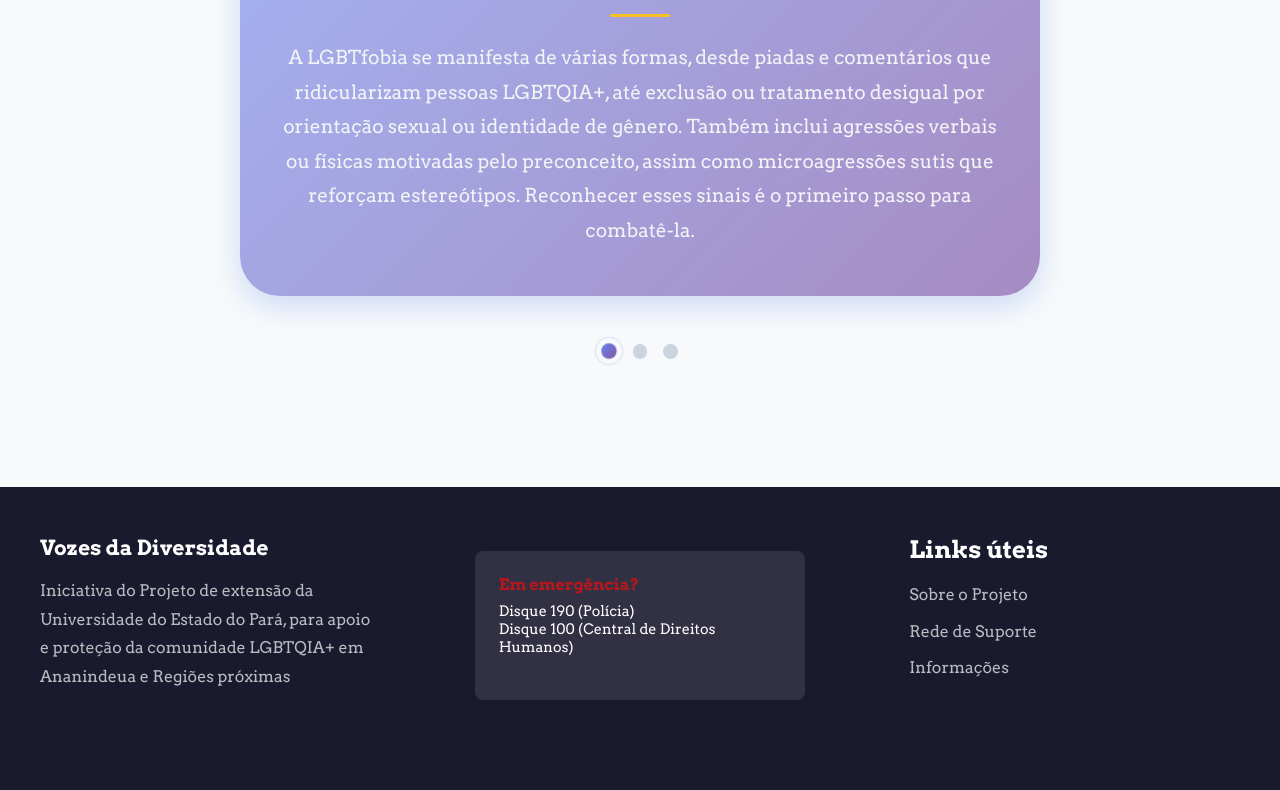
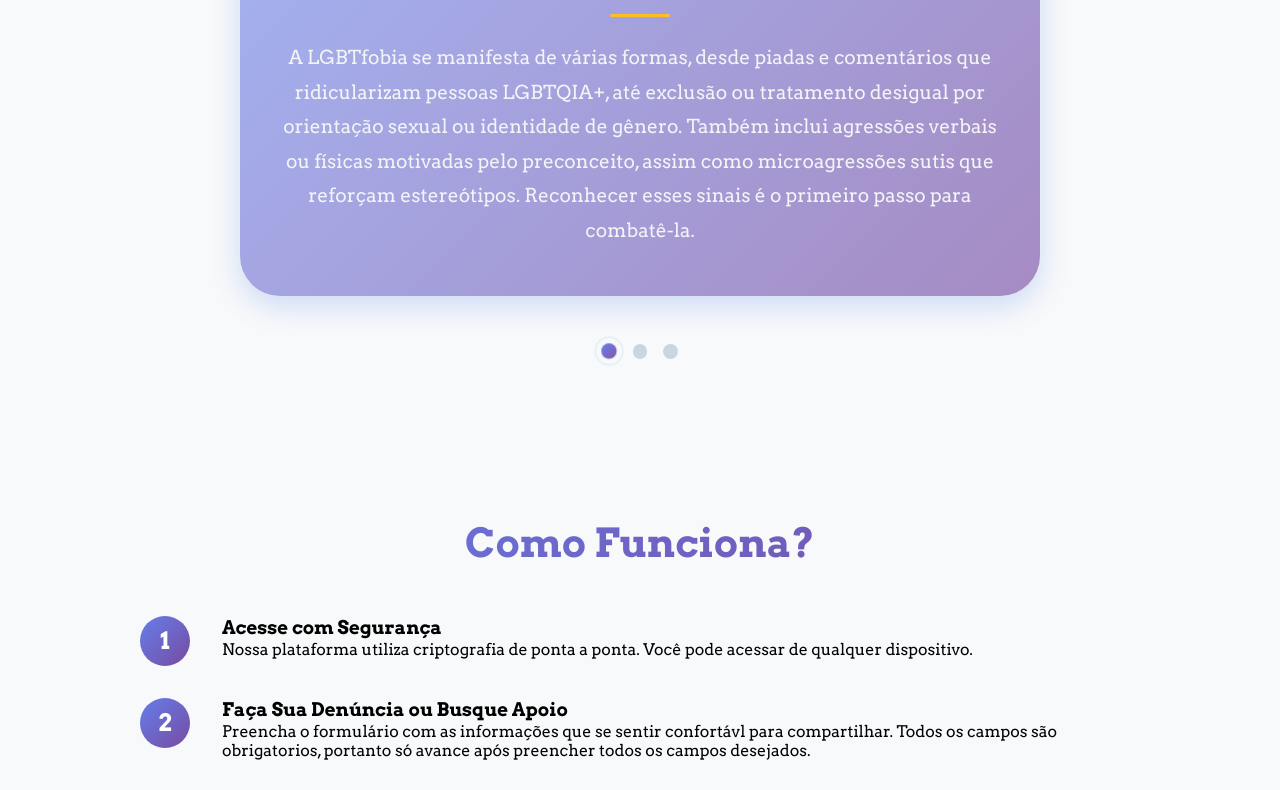
Before and after one commit to thaylanbf1/Vozes-da-Diversidade, a React (Vite) app in the folder vozes-diversidade/: page / in a window 1280 px wide. Shown: the part 4130-4920 px from the top of the page. Built offline with nearby package versions, Linux system fonts and the light colour scheme; a web font is replaced by a local one.

Commit message:
Adicionando componente e modificações na responsividade

```diff
--- a/vozes-diversidade/src/App.jsx
+++ b/vozes-diversidade/src/App.jsx
@@ -7,6 +7,7 @@ import Sobre from './components/Sobre/Sobre';
 import Form from './components/Form/Form';
 import Footer from './components/Footer/Footer';
 import Infos from './components/Infos/Infos';
+import HowItWorks from './components/HowItWorks/HowItWorks';
 
 
 
@@ -22,6 +23,7 @@ function App() {
             <Sobre />
             <Support />
             <Infos />
+            <HowItWorks />
 
           </>
         );
@@ -34,6 +36,7 @@ function App() {
           <>
             <Support />
             <Infos />
+            <HowItWorks />
           </>
         );
         case 'report':
@@ -47,6 +50,7 @@ function App() {
             <Sobre />
             <Support />
             <Infos />
+            <HowItWorks />
           </>
         );
     }
--- /dev/null
+++ b/vozes-diversidade/src/components/HowItWorks/HowItWorks.css
@@ -0,0 +1,69 @@
+.how-it-works{
+    padding: 5rem 2rem;
+}
+
+.how-container{
+    max-width: 1000px;
+    margin: 0 auto;
+}
+
+.how-it-works h2{
+    font-size: 2.5rem;
+    text-align: center;
+    margin-bottom: 3rem;
+    background: linear-gradient(135deg, #667eea 0%, #764ba2 100%);
+    color: transparent;
+    background-clip: text;
+}
+
+.steps{
+    display: flex;
+    flex-direction: column;
+    gap: 2rem;
+}
+
+.step{
+    display: flex;
+    gap: 2rem;
+    align-items: flex-start;
+}
+
+.step-number{
+    min-width: 50px;
+    height: 50px;
+    background: linear-gradient(135deg, #667eea 0%, #764ba2 100%);
+    color: white;
+    border-radius: 50%;
+    display: flex;
+    align-items: center;
+    justify-content: center;
+    font-size: 1.5rem;
+    font-weight: bold;
+    flex-shrink: 0;
+}
+
+.step-content h3{
+    font-size: 1.3rem;
+    margin-bottom: .5rem;
+    color: #333;
+}
+
+.step-content p{
+    color: #666;
+    line-height: 1.6;
+}
+
+@media (max-width: 768px) {
+    .how-it-works{
+        padding: 3rem 1.5rem;
+    }
+
+    .how-it-works h2{
+        font-size: 2rem;
+    }
+
+    .step{
+        flex-direction: column;
+        gap: 1rem;
+    }
+}
--- /dev/null
+++ b/vozes-diversidade/src/components/HowItWorks/HowItWorks.jsx
@@ -0,0 +1,25 @@
+import {steps} from '../../data/SupportTypes'
+import './HowItWorks.css'
+const HowItWorks = () => {
+  return (
+    <section className="how-it-works">
+        <div className="how-container">
+            <h2>Como Funciona?</h2>
+
+            <div className="steps">
+                {steps.map((step) => (
+                    <div key={step.number} className="step">
+                        <div className="step-number">{step.number}</div>
+                        <div className="set-content">
+                            <h3>{step.title}</h3>
+                            <p>{step.description}</p>
+                        </div>
+                    </div>
+                ))}
+            </div>
+        </div>
+    </section>
+  )
+}
+
+export default HowItWorks
--- a/vozes-diversidade/src/components/RedeSuporte/Support.css
+++ b/vozes-diversidade/src/components/RedeSuporte/Support.css
@@ -84,7 +84,7 @@
     box-shadow: 0 4px 12px rgba(0,0,0,0.2);
 }
 
-@media (max-whidth: 768px) {
+@media (max-width: 768px) {
     .support-network {
         padding: 3rem 1rem;
     }
@@ -95,6 +95,7 @@
     }
 
     .support-cards{
+        display: grid;
         grid-template-columns: 1fr;
         gap: 1.5rem;
     }
--- a/vozes-diversidade/src/components/Sobre/Sobre.css
+++ b/vozes-diversidade/src/components/Sobre/Sobre.css
@@ -80,4 +80,13 @@
     .about h2{
         font-size: 2rem;
     }
+    .pillars{
+        display: grid;
+        grid-template-columns: 1fr;
+        gap: 1.5rem;
+    }
+
+    .pillar-card{
+        padding: 1.5rem;
+    }
 }
--- a/vozes-diversidade/src/data/SupportTypes.js
+++ b/vozes-diversidade/src/data/SupportTypes.js
@@ -91,3 +91,27 @@ export const infosLgbtfobia = [
         content: 'A comunidade LGBTQIA+ é diversa, englobando várias orientações sexuais e identidades de gênero. Infelizmente, seus integrantes enfrentam mais discriminação e violência, tornando essencial políticas de proteção e inclusão. Apoiar a comunidade significa respeitar seus direitos, usar os pronomes corretos e combater o preconceito no dia a dia.'
     }
 ]
+
+export const steps = [
+    {
+        number: 1,
+        title: 'Acesse com Segurança',
+        description:'Nossa plataforma utiliza criptografia de ponta a ponta. Você pode acessar de qualquer dispositivo.'
+    },
+    {
+        number: 2,
+        title: 'Faça Sua Denúncia ou Busque Apoio',
+        description: 'Preencha o formulário com as informações que se sentir confortávl para compartilhar. Todos os campos são obrigatorios, portanto só avance após preencher todos os campos desejados.'
+    },
+    {
+        number: 3,
+        title: 'Receba um Número de Protocolo',
+        description:'Você recebera um número de protocolo para acompanhar sua denúncia. O guarde em um local seguro caso queira acompanhar o andamento.'
+    },
+    {
+        number: 4,
+        title: 'Conecte-se com Apoio',
+        description:'Campo opcional para preenchimento, se dejesar você pode solicitar contato de um psicológo. Escolha a forma de contato que preferir e forneca o seu meio de contato.'
+    }
+
+]
```
